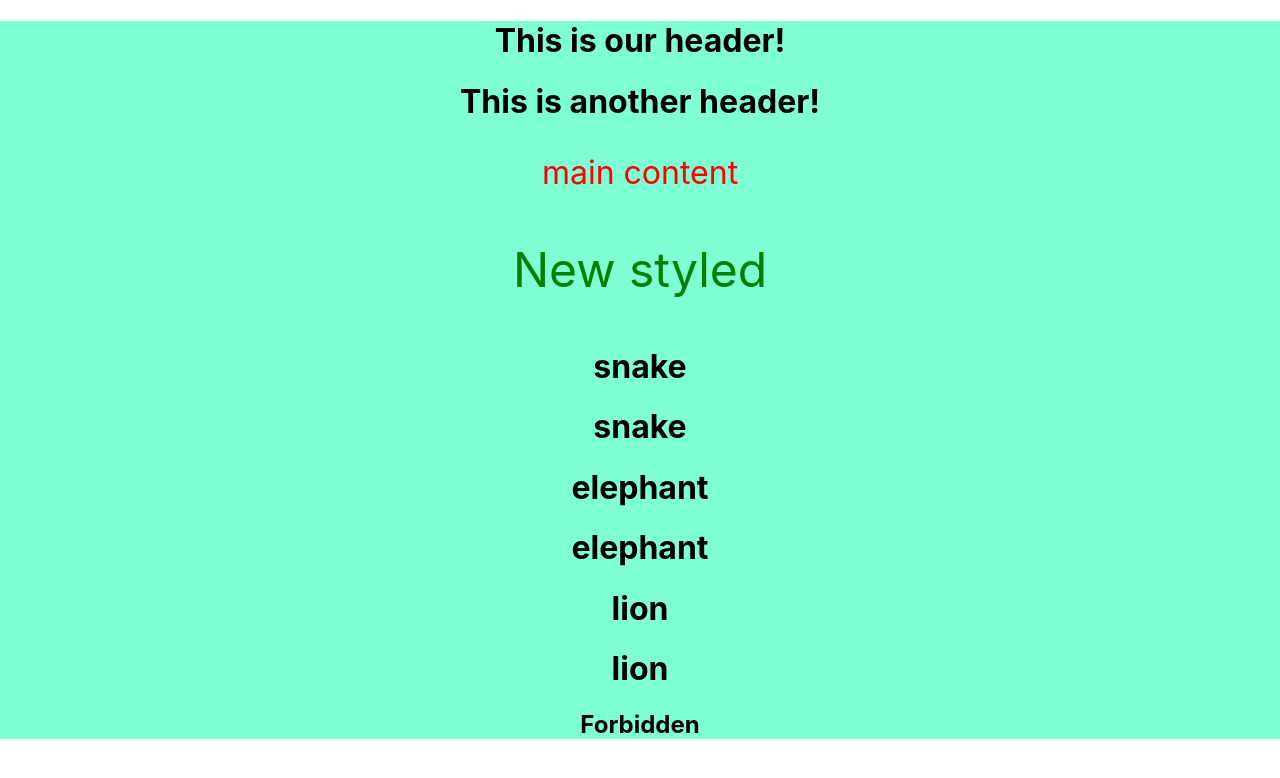
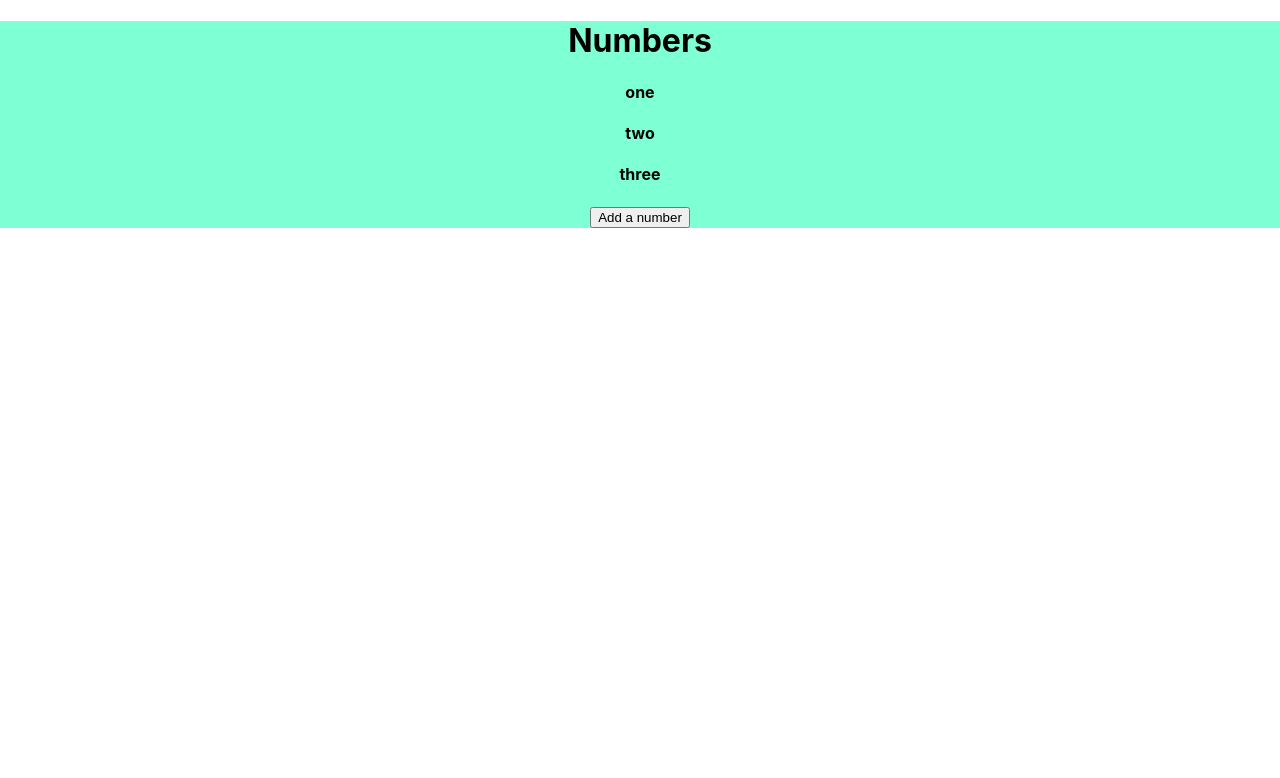
Before and after one commit to roksprogar/django-rest-framework-api-react-web-react-native-app-movie-rater, a React (Create React App) app in the folder first-app/: page / in a window 1280 px wide. Shown: the top 778 px of the page. Built offline with nearby package versions, Linux system fonts and the light colour scheme.

Commit message:
add use state hook

```diff
--- a/first-app/src/App.js
+++ b/first-app/src/App.js
@@ -1,6 +1,7 @@
 import './App.css';
 import Footer from './components/footer';
 import Header from './components/header';
+import Numbers from './components/numbers';
 import styled from 'styled-components';
 
 function createAlert(){
@@ -28,12 +29,7 @@ const Paragraph = styled.p`
 function App() {
   return (
     <div className="App">
-      <Header info="This is our header!" />
-      <Header info="This is another header!" />
-      <p style={pStyle}>main content</p>
-      <Paragraph>New styled</Paragraph>
-      <Footer createAlert={createAlert} trademark="page by Rok"/>
-      <ShowMessage toShow={false} />
+      <Numbers />
     </div>
   );
 }
--- /dev/null
+++ b/first-app/src/components/numbers.js
@@ -0,0 +1,22 @@
+import React, { useState } from 'react'
+
+const Numbers = () => {
+    const [numbers, setNumbers] = useState(['one', 'two', 'three'])
+    const addNumber = () => {
+        setNumbers([...numbers, 'four'])
+    }
+
+    return (
+        <>
+            <h1>Numbers</h1>
+            {
+                numbers.map( num => {
+                return <h4>{num}</h4>
+                })
+            }
+            <button onClick={addNumber}>Add a number</button>
+        </>
+    )
+}
+
+export default Numbers
```
